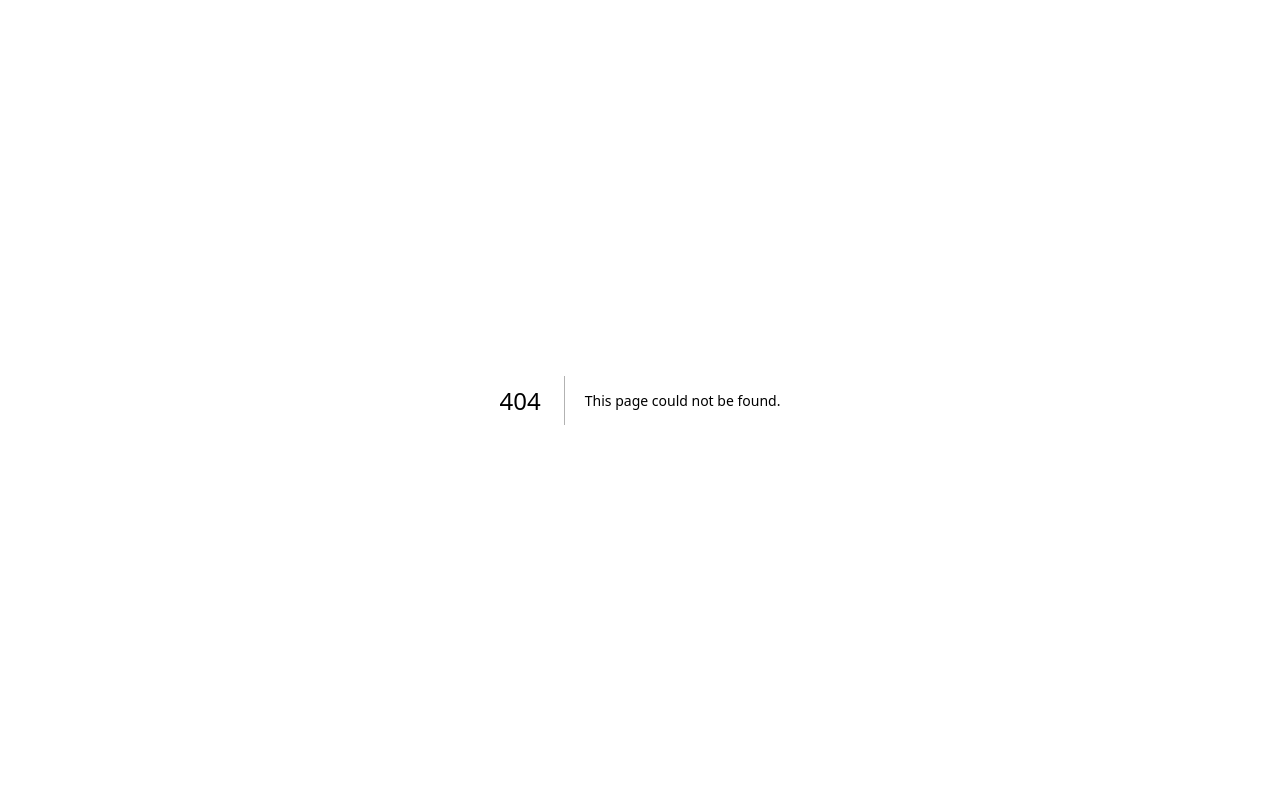
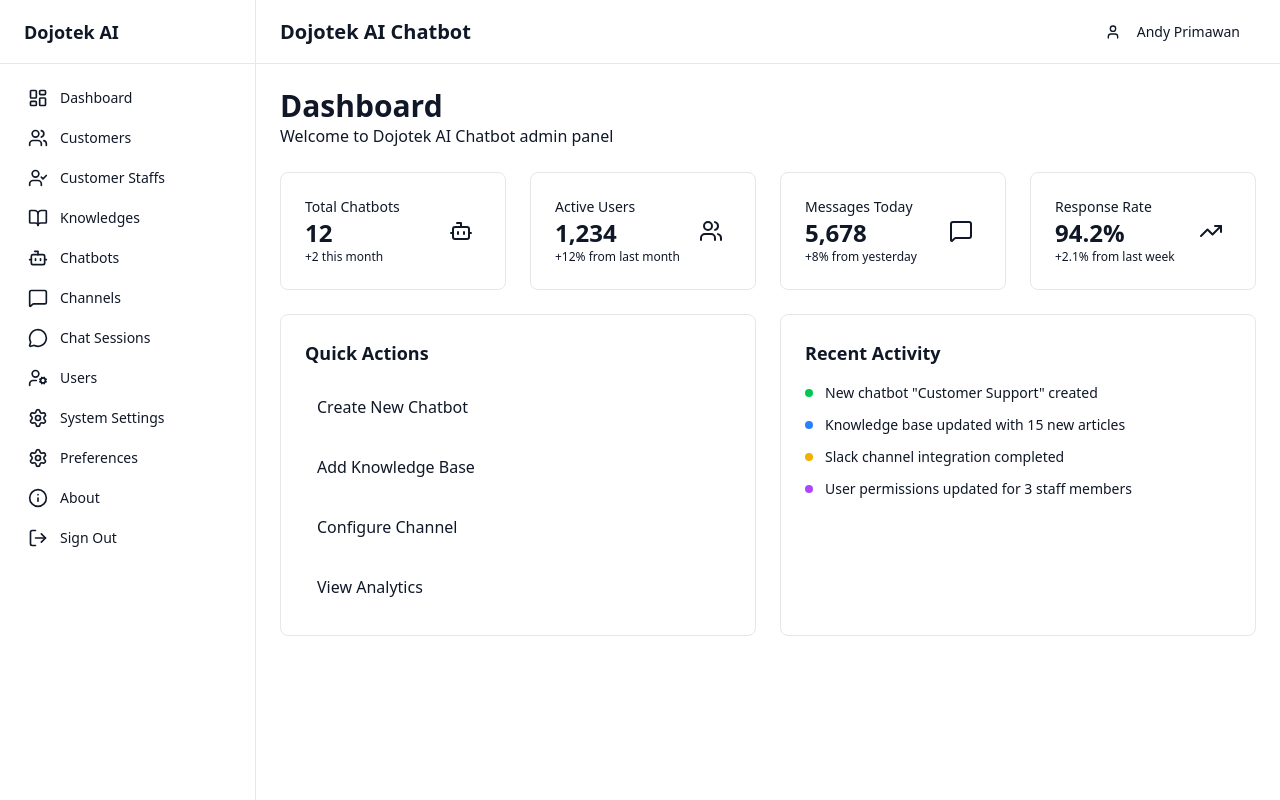
Before and after one commit to dojotek/dojotek-ai-chatbot-frontend, a Next.js app: page /admin/dashboards in a window 1280 px wide. Before the commit this address had no page. Built offline with nearby package versions, Linux system fonts and the light colour scheme.

Commit message:
feat(dashboards): page wireframe

```diff
--- /dev/null
+++ b/src/app/admin/dashboards/page.tsx
@@ -0,0 +1,114 @@
+import { Users, Bot, MessageSquare, TrendingUp } from "lucide-react";
+
+export default function DashboardPage() {
+  const stats = [
+    {
+      title: "Total Chatbots",
+      value: "12",
+      change: "+2 this month",
+      icon: Bot,
+    },
+    {
+      title: "Active Users",
+      value: "1,234",
+      change: "+12% from last month",
+      icon: Users,
+    },
+    {
+      title: "Messages Today",
+      value: "5,678",
+      change: "+8% from yesterday",
+      icon: MessageSquare,
+    },
+    {
+      title: "Response Rate",
+      value: "94.2%",
+      change: "+2.1% from last week",
+      icon: TrendingUp,
+    },
+  ];
+
+  return (
+    <div className="space-y-6">
+      <div>
+        <h1 className="text-3xl font-bold text-foreground">Dashboard</h1>
+        <p className="text-muted-foreground">
+          Welcome to Dojotek AI Chatbot admin panel
+        </p>
+      </div>
+
+      {/* Stats Grid */}
+      <div className="grid grid-cols-1 md:grid-cols-2 lg:grid-cols-4 gap-6">
+        {stats.map((stat) => {
+          const Icon = stat.icon;
+          return (
+            <div
+              key={stat.title}
+              className="p-6 rounded-lg border border-border bg-card"
+            >
+              <div className="flex items-center justify-between">
+                <div>
+                  <p className="text-sm font-medium text-muted-foreground">
+                    {stat.title}
+                  </p>
+                  <p className="text-2xl font-bold text-foreground">
+                    {stat.value}
+                  </p>
+                  <p className="text-xs text-muted-foreground">
+                    {stat.change}
+                  </p>
+                </div>
+                <div className="p-2 rounded-lg bg-primary/10">
+                  <Icon className="h-6 w-6 text-primary" />
+                </div>
+              </div>
+            </div>
+          );
+        })}
+      </div>
+
+      {/* Quick Actions */}
+      <div className="grid grid-cols-1 lg:grid-cols-2 gap-6">
+        <div className="p-6 rounded-lg border border-border bg-card">
+          <h3 className="text-lg font-semibold mb-4">Quick Actions</h3>
+          <div className="space-y-3">
+            <button className="w-full text-left p-3 rounded-lg hover:bg-accent transition-colors">
+              Create New Chatbot
+            </button>
+            <button className="w-full text-left p-3 rounded-lg hover:bg-accent transition-colors">
+              Add Knowledge Base
+            </button>
+            <button className="w-full text-left p-3 rounded-lg hover:bg-accent transition-colors">
+              Configure Channel
+            </button>
+            <button className="w-full text-left p-3 rounded-lg hover:bg-accent transition-colors">
+              View Analytics
+            </button>
+          </div>
+        </div>
+
+        <div className="p-6 rounded-lg border border-border bg-card">
+          <h3 className="text-lg font-semibold mb-4">Recent Activity</h3>
+          <div className="space-y-3">
+            <div className="flex items-center space-x-3">
+              <div className="w-2 h-2 bg-green-500 rounded-full"></div>
+              <span className="text-sm">New chatbot &quot;Customer Support&quot; created</span>
+            </div>
+            <div className="flex items-center space-x-3">
+              <div className="w-2 h-2 bg-blue-500 rounded-full"></div>
+              <span className="text-sm">Knowledge base updated with 15 new articles</span>
+            </div>
+            <div className="flex items-center space-x-3">
+              <div className="w-2 h-2 bg-yellow-500 rounded-full"></div>
+              <span className="text-sm">Slack channel integration completed</span>
+            </div>
+            <div className="flex items-center space-x-3">
+              <div className="w-2 h-2 bg-purple-500 rounded-full"></div>
+              <span className="text-sm">User permissions updated for 3 staff members</span>
+            </div>
+          </div>
+        </div>
+      </div>
+    </div>
+  );
+}
--- /dev/null
+++ b/src/views/Admin/AdminDashboards/AdminDashboards.tsx
@@ -0,0 +1,5 @@
+function AdminDashboards() {
+  return <div>AdminDashboards</div>;
+}
+
+export default AdminDashboards;
--- /dev/null
+++ b/src/views/Admin/AdminDashboards/index.ts
@@ -0,0 +1 @@
+export { default } from "./AdminDashboards";
```
